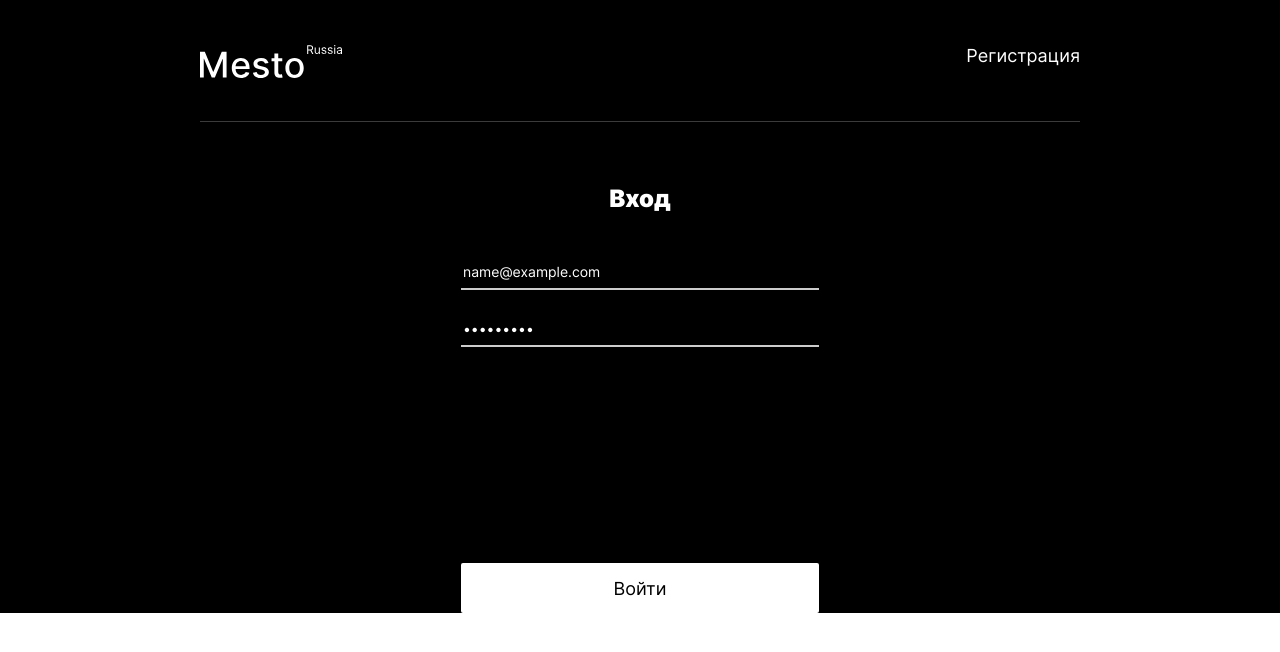
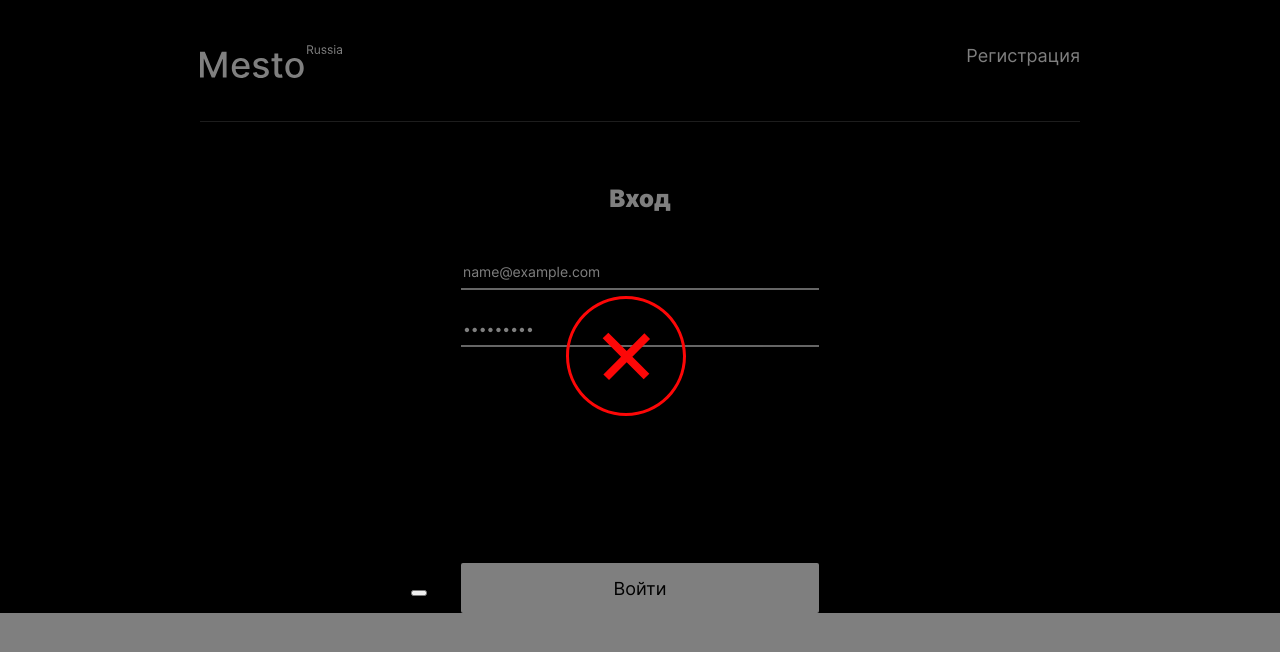
Before and after one commit to Polosatiii/react-mesto-auth, a React (Create React App) app: page /sign-in in a window 1280 px wide. Both pictures are taken after typing "name@example.com", "Sample123" into the empty fields and a click on the button "Войти". Shown: the top 652 px of the page. Built offline with nearby package versions, Linux system fonts and the light colour scheme; no server answers.

Commit message:
fix popup

```diff
--- a/src/components/App.js
+++ b/src/components/App.js
@@ -56,7 +56,7 @@ function App() {
         navigate("/");
       })
       .catch(() => {
-        // setPopupImage(reject);
+        setPopupImage(reject);
         setPopupTitle("Что-то пошло не так! Попробуйте ещё раз.");
         handleInfoTooltip();
       });
--- a/src/components/InfoTooltip.js
+++ b/src/components/InfoTooltip.js
@@ -1,7 +1,7 @@
 function InfoTooltip(props) {
   return (
     <div
-      className={`popup ${props.isOpen ? "popup_opened" : ""}`}
+      className={`popup ${props.isOpen ? "popup_is-open" : ""}`}
       onClick={props.onCloseClick}
     >
       <div className="popup__info">
--- a/src/components/PopupWithForm.js
+++ b/src/components/PopupWithForm.js
@@ -1,14 +1,24 @@
 function PopupWithForm(props) {
   return (
-        <section className={`popup popup_form_${props.name} ${props.isOpen ? `popup_is-open`: ""}`} onClick={props.onCloseClick}>
+    <section
+      className={`popup popup_form_${props.name} ${
+        props.isOpen ? `popup_is-open` : ""
+      }`}
+      onMouseDown={props.onCloseClick}
+    >
       <div className="popup__content">
         <button onClick={props.onClose} type="reset" className="popup__close" />
-          <form className="popup__form" name={props.form} onSubmit={props.onSubmit}>
+        <form
+          className="popup__form"
+          name={props.form}
+          onSubmit={props.onSubmit}
+        >
           <h2 className="popup__info">{props.title}</h2>
           {props.children}
-              <button type="submit" className="popup__button-submit">{props.buttonTitle ?? 'Сохранить'}</button>
+          <button type="submit" className="popup__button-submit">
+            {props.buttonTitle ?? "Сохранить"}
+          </button>
         </form>
-
       </div>
     </section>
   );
```
Lines whose indentation alone changed are shown as unchanged.
